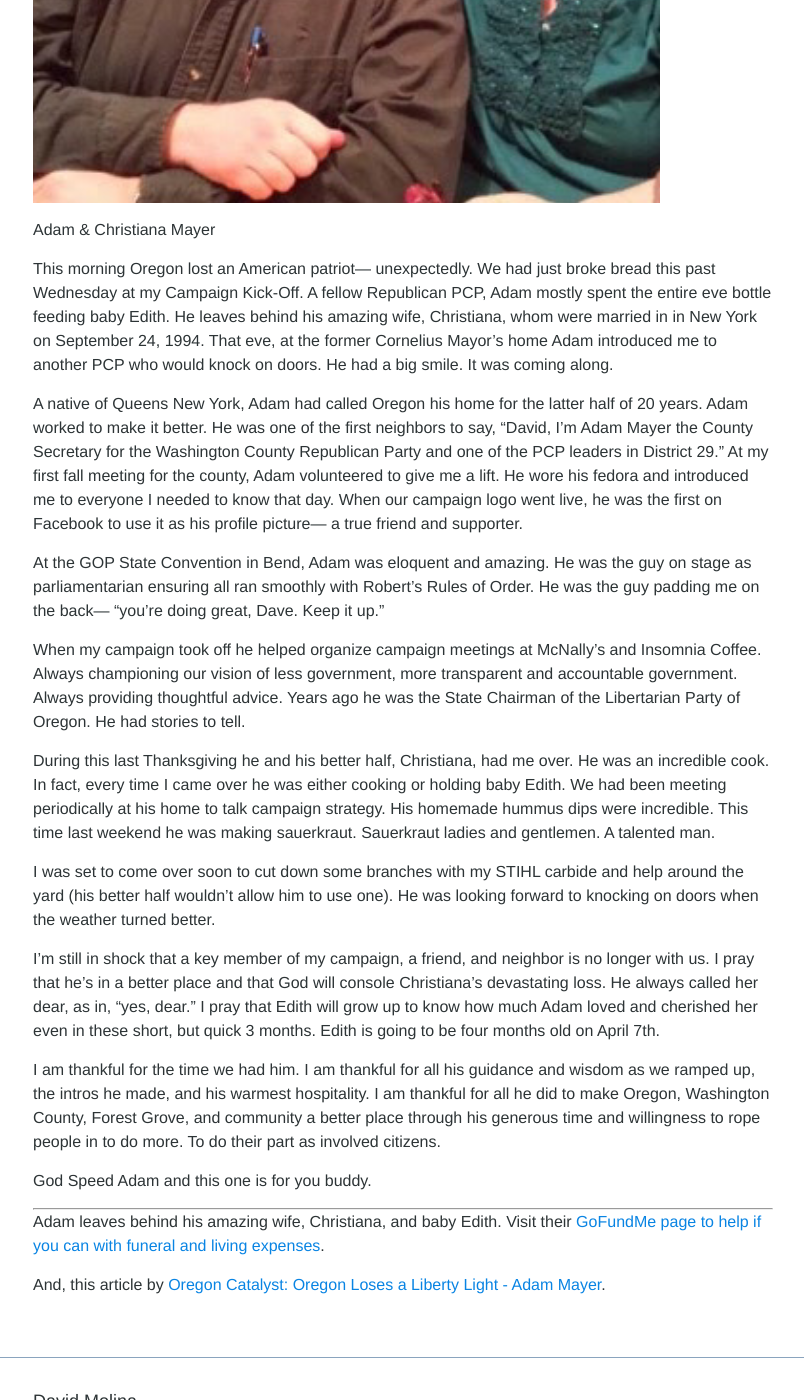
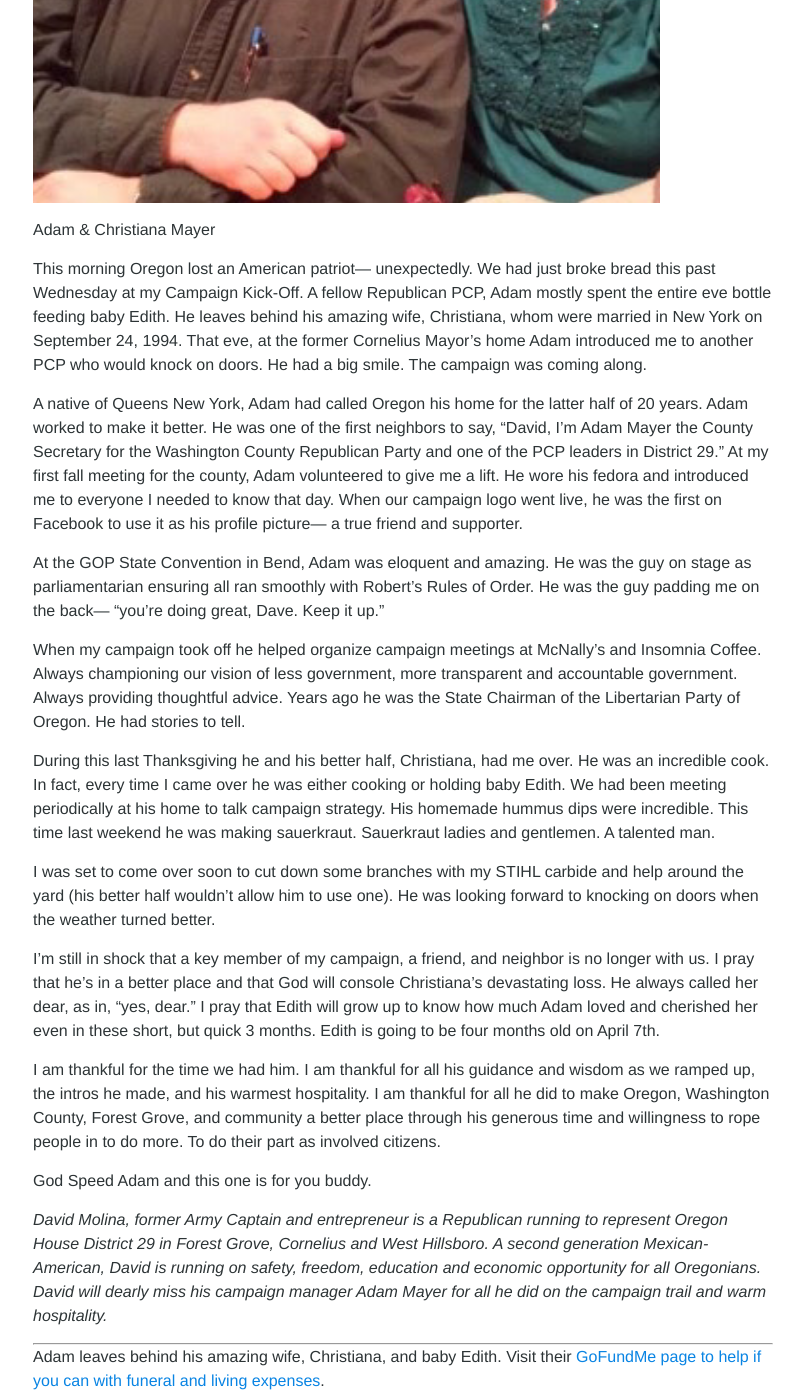
Before and after one commit to davidmolina/davidmolina.github.io, a Jekyll site: the page built from _posts/2018-03-31-god-speed-adam-mayer.md, in a window 1280 px wide and 1400 px high, scrolled down 673 px. Shown: the whole window, without its empty margins (237-1041 px from the left). Built offline with Jekyll 4.4.1, drawn with Linux system fonts in a browser that asks for light colours.

Commit message:
[blog] add bio, fix typo

```diff
--- a/_posts/2018-03-31-god-speed-adam-mayer.md
+++ b/_posts/2018-03-31-god-speed-adam-mayer.md
@@ -14,7 +14,7 @@ header-img: "img/adam-mayer.png"
 
 <span class="caption text-muted" align="center">Adam & Christiana Mayer</span>
 
-This morning Oregon lost an American patriot— unexpectedly. We had just broke bread this past Wednesday at my Campaign Kick-Off. A fellow Republican PCP, Adam mostly spent the entire eve bottle feeding baby Edith. He leaves behind his amazing wife, Christiana, whom were married in in New York on September 24, 1994. That eve, at the former Cornelius Mayor’s home Adam introduced me to another PCP who would knock on doors. He had a big smile. It was coming along.
+This morning Oregon lost an American patriot— unexpectedly. We had just broke bread this past Wednesday at my Campaign Kick-Off. A fellow Republican PCP, Adam mostly spent the entire eve bottle feeding baby Edith. He leaves behind his amazing wife, Christiana, whom were married in New York on September 24, 1994. That eve, at the former Cornelius Mayor’s home Adam introduced me to another PCP who would knock on doors. He had a big smile. The campaign was coming along.
 
 A native of Queens New York, Adam had called Oregon his home for the latter half of 20 years. Adam worked to make it better. He was one of the first neighbors to say, “David, I'm Adam Mayer the County Secretary for the Washington County Republican Party and one of the PCP leaders in District 29.” At my first fall meeting for the county, Adam volunteered to give me a lift. He wore his fedora and introduced me to everyone I needed to know that day. When our campaign logo went live, he was the first on Facebook to use it as his profile picture— a true friend and supporter.
 
@@ -32,6 +32,8 @@ I am thankful for the time we had him. I am thankful for all his guidance and wi
 
 God Speed Adam and this one is for you buddy.
 
+*David Molina, former Army Captain and entrepreneur is a Republican running to represent Oregon House District 29 in Forest Grove, Cornelius and West Hillsboro. A second generation Mexican-American, David is running on safety, freedom, education and economic opportunity for all Oregonians. David will dearly miss his campaign manager Adam Mayer for all he did on the campaign trail and warm hospitality.*
+
 ---
 
 Adam leaves behind his amazing wife, Christiana, and baby Edith. Visit their [GoFundMe page to help if you can with funeral and living expenses](https://www.gofundme.com/adammayerfamilyfund).
```
